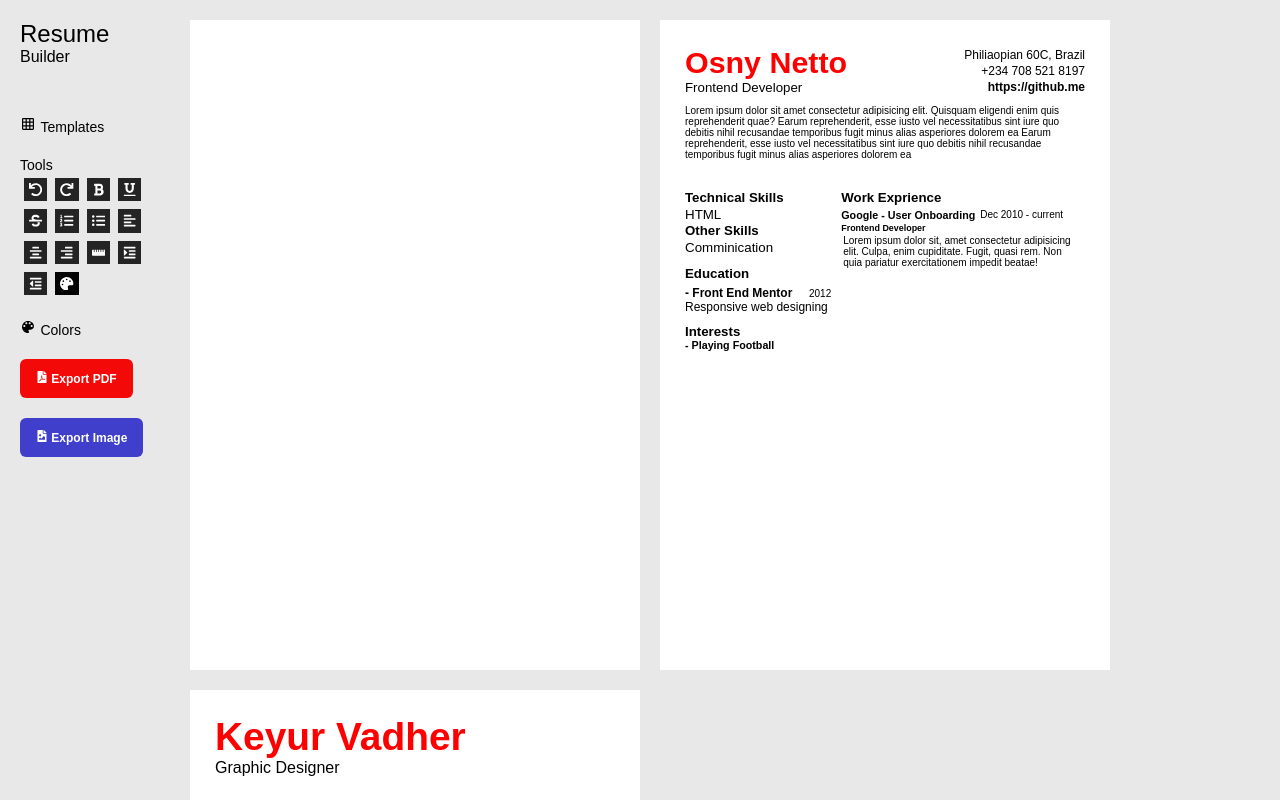
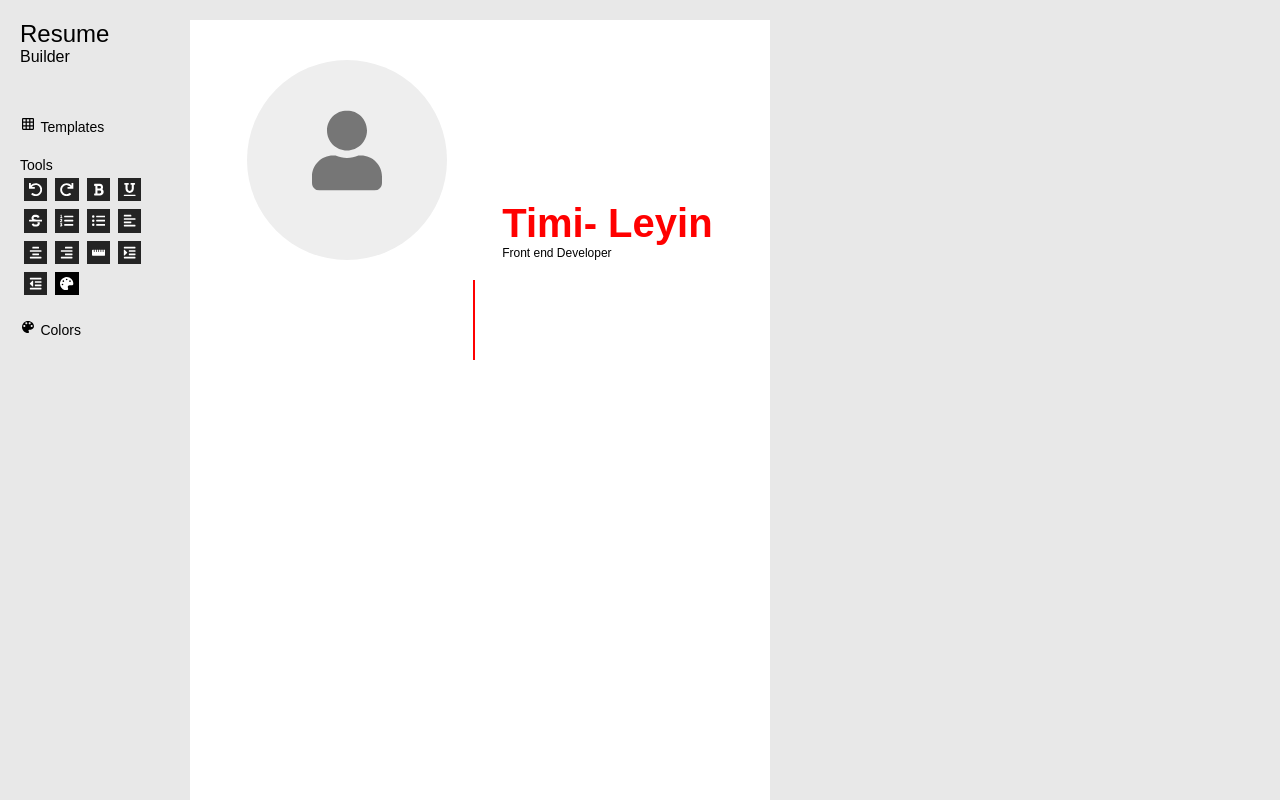
Before and after one commit to HopefulHeart2020/resume-builder, a React (Vite) app: page /templates in a window 1280 px wide. Shown: the top 800 px of the page. Built offline with nearby package versions, Linux system fonts and the light colour scheme; a web font is replaced by a local one.

Commit message:
Fixed Pdf export

```diff
--- a/package.json
+++ b/package.json
@@ -1,6 +1,6 @@
 {
   "name": "note-app",
-  "description":"note taking web app",
+  "description": "note taking web app",
   "private": true,
   "version": "0.0.0",
   "scripts": {
@@ -15,6 +15,7 @@
     "react-dom": "^18.0.0",
     "react-icons": "^4.3.1",
     "react-router-dom": "^6.3.0",
+    "react-to-pdf": "^0.0.14",
     "swiper": "^8.2.4"
   },
   "devDependencies": {
--- a/src/Components/Resume/Templates.tsx
+++ b/src/Components/Resume/Templates.tsx
@@ -1,8 +1,8 @@
-import React from 'react'
+import React, { useEffect, useRef } from 'react'
 import { Clone, Resume } from './Resume'
 import './orea.scss';
 import './colorful.scss'
-import { FaEnvelope, FaMapMarked, FaMapMarkerAlt, FaMarker, FaPhone, FaTwitter } from 'react-icons/fa';
+import { FaEnvelope, FaMapMarked, FaMapMarkerAlt, FaMarker, FaPhone, FaTwitter, FaUser } from 'react-icons/fa';
 
 
 
@@ -145,10 +145,14 @@ const SectionRule = ({name,edit}:{name:string,edit:boolean})=>(
 </div>
 )
 
-export const Orea = ({edit}:{edit:boolean})=>{
+export const Orea = ({edit }:{edit:boolean})=>{
+  let el = useRef(null);
+  useEffect(()=>{
+    // console.log(el)
+  },[el])
   return(
     <Resume>
-    <div className="orea">
+    <div className="orea" ref={el} >
 
      <div className="header">
        <h1 className="head --primary-color" data-editable={edit} contentEditable={edit}>Keyur Vadher</h1>
@@ -250,11 +254,41 @@ export const Orea = ({edit}:{edit:boolean})=>{
 
 
 
-export const ColorFul = ()=>{
+const Image = ()=>{
+  return(
+    <span className='add-image'>
+      <input type="file" name="image" id="image" />
+    </span>
+  )
+}
+
+export const ColorFul = ({edit}:{edit:boolean})=>{
   return(
     <Resume>
     <div className="colorful">
+      <div className="header">
+        <div className="avatar">
+    <span className="no-image">
+      <FaUser />
+    </span>
+        </div>
+        <div className="name">
+          <h1 className=' --primary-color' data-editable={edit} contentEditable={edit} >
+            Timi- Leyin
+          </h1>
+          <p className="role" data-editable={edit} contentEditable={edit}>Front end Developer</p>
+        </div>
+      </div>
 
+
+      <div className="body">
+
+    <div className="body-side-lt --primary-border-color"></div>
+
+
+    <div className="body-side-rt"></div>
+
+      </div>
     </div>
    </Resume>
   )
--- a/src/Components/Resume/colorful.scss
+++ b/src/Components/Resume/colorful.scss
@@ -1,3 +1,54 @@
 .colorful{
+    position: relative;
 
+    .header{
+        display:flex;
+        justify-content: space-around;
+        gap:20px;
+
+        .avatar{
+            position:relative;
+            width:200px;
+            height:200px;
+            background:#eee;
+            flex-shrink: 0;
+            border-radius:50%;
+            .no-image{
+                position: absolute;
+                top:50%;
+                left:50%;
+                transform: translate(-50%,-50%);
+                font-size:5rem;
+                opacity:.5
+            }
+        }
+
+        .name{
+            align-self: flex-end;
+            h1{
+                font-size:2.5rem;
+            }
+
+            p{
+                font-size:12px
+            }
+
+        }
+    }
+
+
+    .body{
+        display:grid;
+        grid-template-columns: 1fr 1fr;
+        gap:10px;
+        margin:20px 0;
+
+
+        .body-side-lt{
+            border-right-width: 2px;
+            border-right-style: solid;
+            height:100%;
+            padding:20px 0;
+        }
+    }
 }
--- a/src/Components/Resume/resume.scss
+++ b/src/Components/Resume/resume.scss
@@ -1,7 +1,10 @@
 #resume.resume-buillder-template{
-    width:400px;
-    min-height:600px;
-    padding:25px;
+    // width:400px;
+    // min-height:600px;
+    width:500px;
+    height: 743px;
+    overflow:hidden;
+    padding:40px;
     margin:auto;
     background:#fff;
 }
--- a/src/Pages/Create/Create.tsx
+++ b/src/Pages/Create/Create.tsx
@@ -4,8 +4,8 @@ import { FaAlignCenter, FaAlignLeft, FaAlignRight, FaBold, FaEye, FaFileImage, F
 import * as Template from '../../Components/Resume/Templates'
 import "./create.scss";
 import { Link, useParams } from "react-router-dom";
-import { useState } from "react";
-
+import { createRef, useEffect, useRef, useState } from "react";
+import ReactToPdf from 'react-to-pdf'
 
 
 export const Panel = ({changePreview,preview}:{changePreview?:any,preview?:boolean})=>{
@@ -14,6 +14,18 @@ export const Panel = ({changePreview,preview}:{changePreview?:any,preview?:boole
   const Format = (command:string,value?:string ) => {
     document.execCommand(command,false,value)
   }
+  let  targetRef =  document.body.querySelector('#resume') as HTMLElement;
+  console.log(targetRef,0)
+  useEffect(()=>{
+    targetRef= document.body.querySelector('#resume') as HTMLElement;
+
+    console.log(targetRef,' 1')
+
+  },[preview,targetRef])
+  //
+  // console.log(async()=>await targetRef());
+  // const ref = useRef((targetRef) as HTMLElement) ;
+
   return(
     <div className="options-panel">
     <h1 className="logo">
@@ -87,16 +99,33 @@ export const Panel = ({changePreview,preview}:{changePreview?:any,preview?:boole
       </li>
 
       <li>
-        <button id="export">
+      {
+        (preview == false) && (
+          <ReactToPdf filename='resume.pdf' options={{
+            // format:[0,0]
+          }} targetRef={targetRef} scale={1.36}>
+            {
+              ({toPdf})=>(
+                <button id="export" onClick={toPdf}>
                 <FaFilePdf />
                 <span> Export PDF</span>
               </button>
+                )
+            }
+          </ReactToPdf>
+        )
+      }
       </li>
       <li>
+        {
+           (preview == false) && (
             <button id="export" className="export-image">
             <FaFileImage />
             <span> Export Image</span>
           </button>
+           )
+        }
+
       </li>
 
       {/* <li className="me">
@@ -106,18 +135,23 @@ export const Panel = ({changePreview,preview}:{changePreview?:any,preview?:boole
   </div>
   )
 }
+
+
+
 const Create = () => {
   const {name} = useParams() as unknown as any ;
   let Resume_Template = Template[name]
 
   let [preview, setPreview] = useState(false)
+
+
   return (
     <section id="resume-create">
 <Panel changePreview={()=> setPreview(!preview)} preview={preview} />
 
       <div className="resume-panel">
 
-<Resume_Template edit={preview} />
+<Resume_Template edit={preview}  />
 
      </div>
     </section>
```
Also changed, not shown: 1 other file (tests, documents, lock files or other folders). Lines whose indentation alone changed are shown as unchanged.
